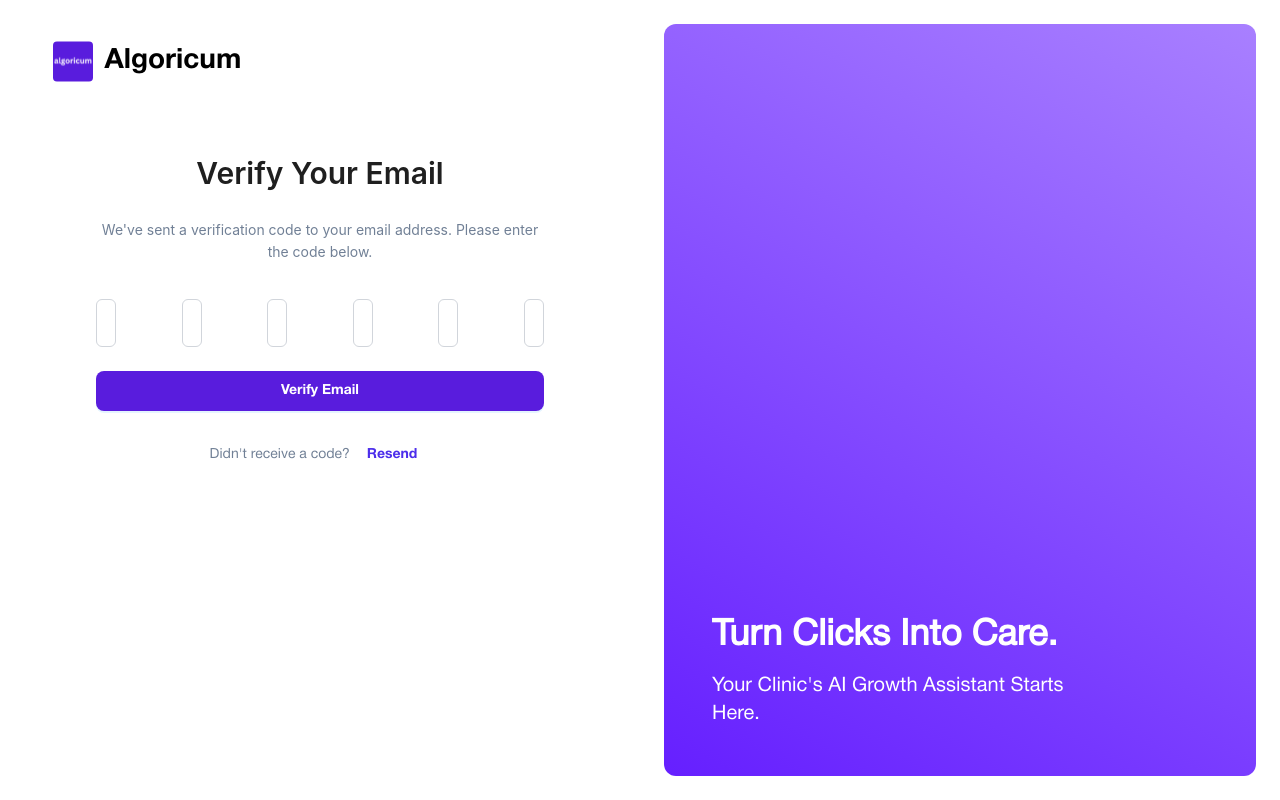
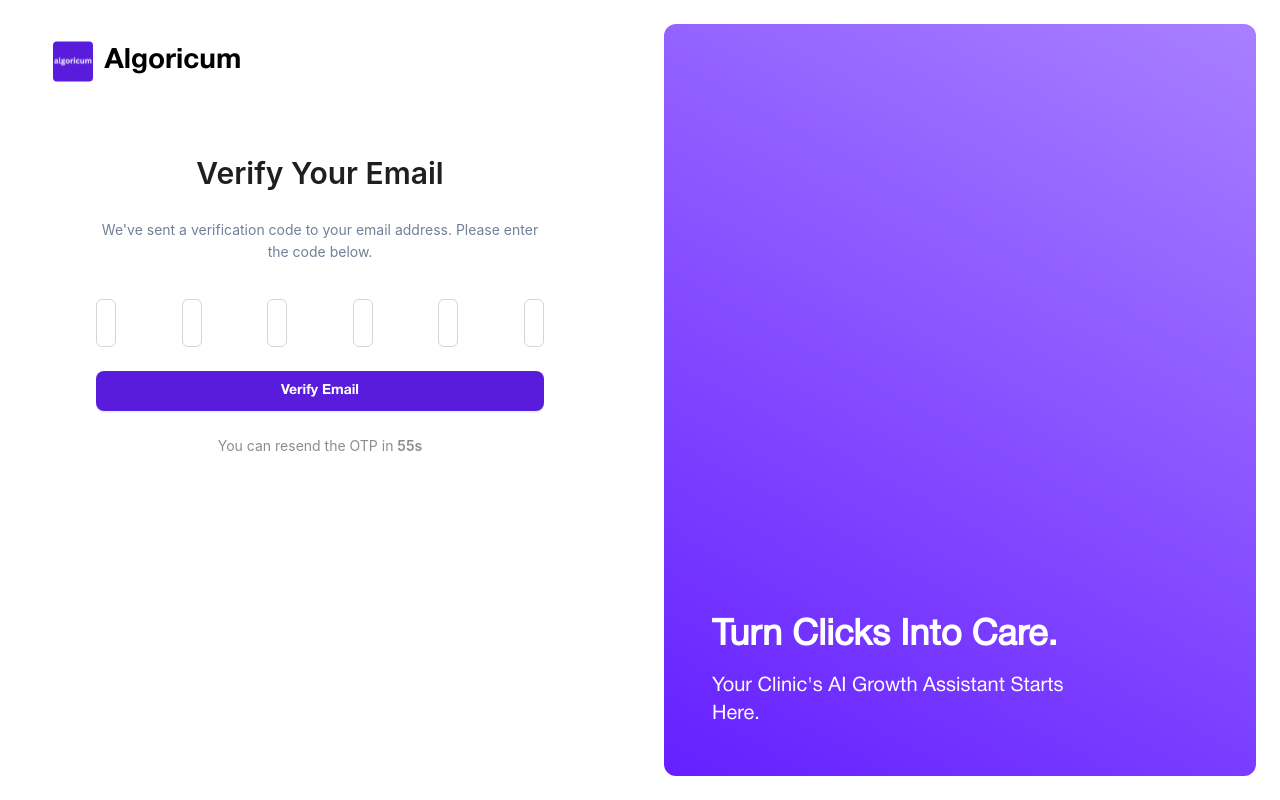
Before and after one commit to algoricum/algoricum-fe, a Next.js app: page /verify-otp in a window 1280 px wide. Built offline with nearby package versions, Linux system fonts and the light colour scheme; no server answers.

Commit message:
resend otp timer added on verify otp screen

```diff
--- a/src/components/screens/VerifyOtp/index.tsx
+++ b/src/components/screens/VerifyOtp/index.tsx
@@ -17,8 +17,15 @@ const VerifyOTPPage = () => {
   const searchParams = useSearchParams();
   const redirectUrl = searchParams.get("redirectUrl") ?? "/dashboard";
   const [otp, setOtp] = useState('');
+  const [resendTimer, setResendTimer] = useState(60);
   const [user, setUser] = useState<any>(null);
-
+useEffect(() => {
+    if (resendTimer <= 0) return;
+    const interval = setInterval(() => {
+      setResendTimer((prev) => prev - 1);
+    }, 1000);
+    return () => clearInterval(interval);
+  }, [resendTimer]);
   useEffect(() => {
     (async () => {
       const currentUser = await getUserData();
@@ -44,6 +51,7 @@ const VerifyOTPPage = () => {
     {
       onSuccess: () => {
         SuccessToast("OTP resent successfully");
+        setResendTimer(60);
       },
       onError: (error: any) => {
         ErrorToast(error?.message || "Failed to resend OTP");
@@ -104,6 +112,11 @@ const VerifyOTPPage = () => {
         </Button>
 
         <Flex justify="center">
+          {resendTimer > 0 ? (
+          <Text type="secondary">
+            You can resend the OTP in <strong>{resendTimer}s</strong>
+          </Text>
+        ) : (
           <Text className="text-sm font-helvetica text-Gray600">
             Didn't receive a code?{" "}
             <Button
@@ -115,6 +128,7 @@ const VerifyOTPPage = () => {
               Resend
             </Button>
           </Text>
+        )}
         </Flex>
       </Flex>
     </Flex>
```
